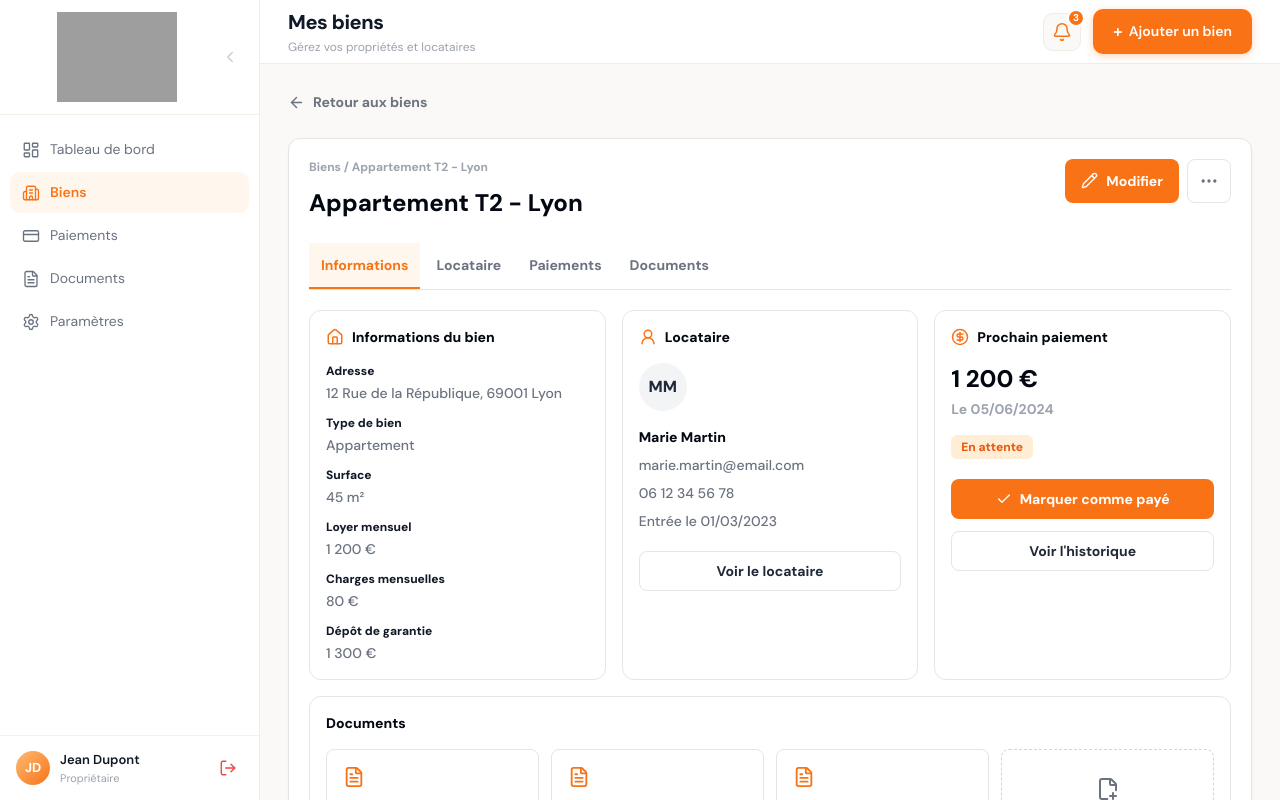
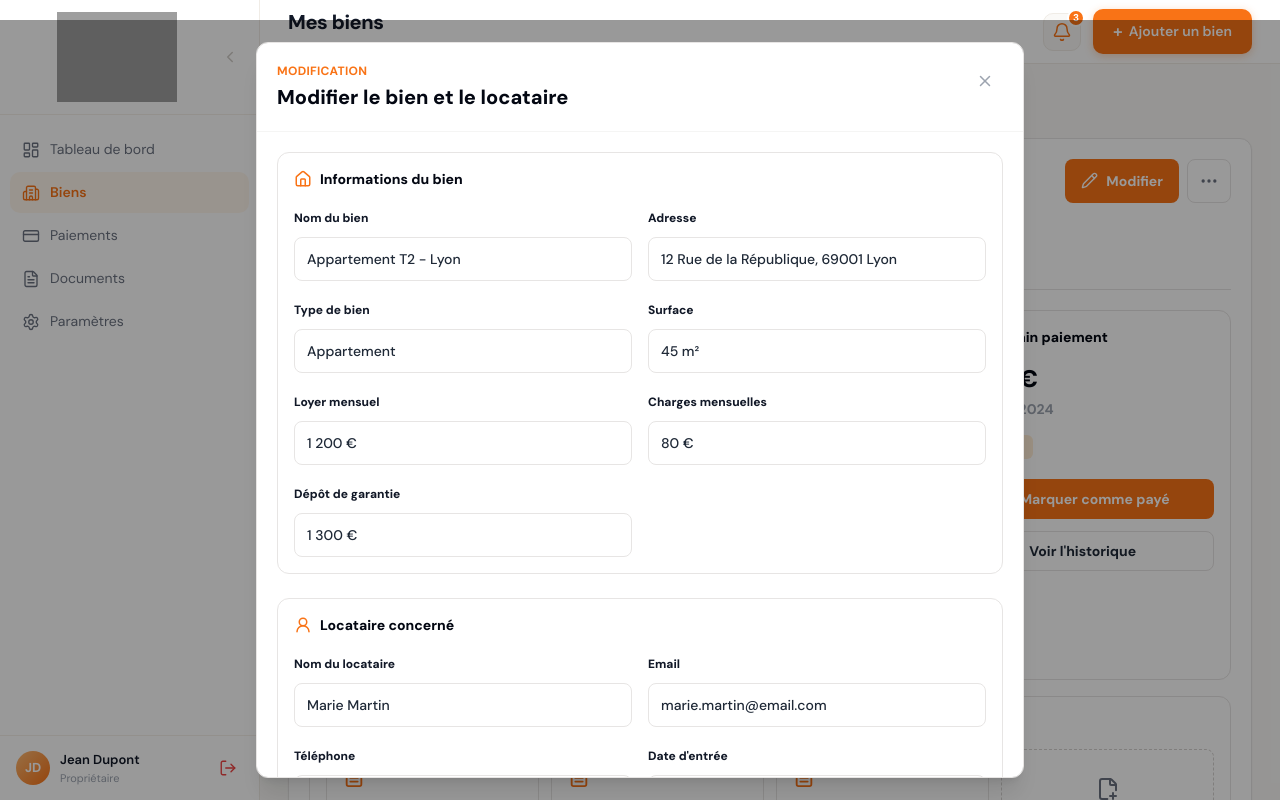
Before and after one commit to sidyjames/keylo, a React (Vite) app: page /biens/1 in a window 1280 px wide. Both pictures are taken after a click on the button "Modifier". Built offline with nearby package versions, Linux system fonts and the light colour scheme; grey boxes are pictures that could not be loaded.

Commit message:
Modification du bouton 'modifier le bien' qui ouvre un modal pour modifier les infs du bien et/ou du locataire

```diff
--- a/src/pages/BienDetail.jsx
+++ b/src/pages/BienDetail.jsx
@@ -15,7 +15,7 @@ import {
 } from "lucide-react";
 import { properties, statusStyles } from "../data/properties";
 
-// Onglets du panneau de détail.
+
 // Pour l'instant ils servent à montrer l'état actif, le contenu complet reste visible en dessous.
 const tabs = ["Informations", "Locataire", "Paiements", "Documents"];
 
@@ -27,10 +27,40 @@ export default function BienDetail() {
   const [activeTab, setActiveTab] = useState("Informations");
 
   // Cherche le bien correspondant à l'id de l'URL.
-  const selectedProperty = properties.find((property) => property.id === Number(bienId));
+  const baseProperty = properties.find((property) => property.id === Number(bienId));
+
+  // Version modifiée localement depuis le modal.
+  // null signifie que la fiche affiche encore le bien original de properties.js.
+  const [editedProperty, setEditedProperty] = useState(null);
+
+  // Contrôle l'ouverture du modal d'édition.
+  // false = modal fermé, true = formulaire visible par-dessus la page.
+  const [isEditModalOpen, setIsEditModalOpen] = useState(false);
+
+  // Bien réellement affiché.
+  // Si l'id de l'URL change, on ignore automatiquement une ancienne modification locale d'un autre bien.
+  const selectedProperty =
+    editedProperty?.id === baseProperty?.id ? editedProperty : baseProperty;
+
+  // Ouvre le modal de modification avec les informations actuelles du bien.
+  const openEditModal = () => {
+    setIsEditModalOpen(true);
+  };
+
+  // Ferme le modal sans appliquer les modifications saisies.
+  const closeEditModal = () => {
+    setIsEditModalOpen(false);
+  };
+
+  // Applique les champs modifiés depuis le modal.
+  // Pour l'instant, la sauvegarde reste locale à la page car le projet utilise des données temporaires.
+  const savePropertyChanges = (updatedProperty) => {
+    setEditedProperty(updatedProperty);
+    setIsEditModalOpen(false);
+  };
 
   // Si l'id ne correspond à aucun bien, on revient vers la liste.
-  if (!selectedProperty) {
+  if (!baseProperty || !selectedProperty) {
     return <Navigate to="/biens" replace />;
   }
 
@@ -59,6 +89,7 @@ export default function BienDetail() {
           <div className="flex gap-2">
             <button
               type="button"
+              onClick={openEditModal}
               className="inline-flex h-11 items-center justify-center gap-2 rounded-lg bg-orange-500 px-4 text-sm font-bold text-white transition hover:bg-orange-600"
             >
               <Pencil size={17} />
@@ -102,6 +133,16 @@ export default function BienDetail() {
         {/* Liste des documents liés au bien sélectionné. */}
         <DocumentsPanel selectedProperty={selectedProperty} />
       </section>
+
+      {/* Modal d'édition du bien et du locataire.
+          Il est monté seulement quand l'utilisateur clique sur le bouton Modifier. */}
+      {isEditModalOpen && (
+        <EditPropertyModal
+          property={selectedProperty}
+          onCancel={closeEditModal}
+          onSave={savePropertyChanges}
+        />
+      )}
     </div>
   );
 }
@@ -250,3 +291,187 @@ function DocumentsPanel({ selectedProperty }) {
     </section>
   );
 }
+
+// Modal de modification du bien et du locataire.
+// Il reçoit le bien actuel, préremplit tous les champs éditables, puis renvoie la version modifiée au parent.
+function EditPropertyModal({ property, onCancel, onSave }) {
+  // Etat local du formulaire.
+  // On copie le bien pour permettre à l'utilisateur d'annuler sans toucher aux informations déjà affichées.
+  const [formValues, setFormValues] = useState({
+    name: property.name,
+    address: property.address,
+    type: property.type,
+    surface: property.surface,
+    rent: property.rent,
+    charges: property.charges,
+    deposit: property.deposit,
+    tenant: property.tenant,
+    tenantEmail: property.tenantEmail,
+    tenantPhone: property.tenantPhone,
+    leaseStart: property.leaseStart,
+  });
+
+  // Description des champs du bien.
+  // Chaque objet pilote un input pour éviter de répéter le même JSX plusieurs fois.
+  const propertyFields = [
+    { name: "name", label: "Nom du bien", type: "text" },
+    { name: "address", label: "Adresse", type: "text" },
+    { name: "type", label: "Type de bien", type: "text" },
+    { name: "surface", label: "Surface", type: "text" },
+    { name: "rent", label: "Loyer mensuel", type: "text" },
+    { name: "charges", label: "Charges mensuelles", type: "text" },
+    { name: "deposit", label: "Dépôt de garantie", type: "text" },
+  ];
+
+  // Description des champs locataire.
+  // Le même composant de champ est réutilisé pour garder un formulaire homogène.
+  const tenantFields = [
+    { name: "tenant", label: "Nom du locataire", type: "text" },
+    { name: "tenantEmail", label: "Email", type: "email" },
+    { name: "tenantPhone", label: "Téléphone", type: "tel" },
+    { name: "leaseStart", label: "Date d'entrée", type: "text" },
+  ];
+
+  // Met à jour un seul champ du formulaire contrôlé.
+  // Le nom de l'input correspond à la clé dans formValues.
+  const updateField = (event) => {
+    const { name, value } = event.target;
+
+    setFormValues((currentValues) => ({
+      ...currentValues,
+      [name]: value,
+    }));
+  };
+
+  // Valide le formulaire et reconstruit le bien complet.
+  // Les champs non édités comme les documents, le statut et l'image sont conservés tels quels.
+  const submitForm = (event) => {
+    event.preventDefault();
+
+    const cleanedValues = Object.fromEntries(
+      Object.entries(formValues).map(([key, value]) => [key, value.trim()])
+    );
+
+    onSave({
+      ...property,
+      ...cleanedValues,
+    });
+  };
+
+  return (
+    <div
+      className="fixed inset-0 z-50 flex items-center justify-center bg-black/40 p-4"
+      role="presentation"
+    >
+      {/* role dialog + aria-modal indiquent aux technologies d'assistance qu'il s'agit d'une fenêtre modale. */}
+      <section
+        role="dialog"
+        aria-modal="true"
+        aria-labelledby="edit-property-title"
+        className="max-h-[92vh] w-full max-w-3xl overflow-y-auto rounded-xl border border-stone-200 bg-white shadow-xl"
+      >
+        <form onSubmit={submitForm}>
+          {/* En-tête du modal avec le titre et la fermeture sans sauvegarde. */}
+          <div className="flex items-start justify-between gap-4 border-b border-stone-100 p-5">
+            <div>
+              <p className="text-xs font-bold uppercase tracking-wide text-orange-500">
+                Modification
+              </p>
+              <h2 id="edit-property-title" className="mt-1 text-xl font-extrabold text-gray-950">
+                Modifier le bien et le locataire
+              </h2>
+            </div>
+
+            <button
+              type="button"
+              onClick={onCancel}
+              className="inline-flex h-9 w-9 flex-shrink-0 items-center justify-center rounded-full text-gray-400 transition hover:bg-stone-100 hover:text-gray-700"
+              aria-label="Fermer la modification"
+            >
+              <X size={18} />
+            </button>
+          </div>
+
+          <div className="space-y-6 p-5">
+            {/* Champs liés au bien affiché dans la carte Informations du bien. */}
+            <FormSection title="Informations du bien" icon={Home}>
+              {propertyFields.map((field) => (
+                <EditInput
+                  key={field.name}
+                  field={field}
+                  value={formValues[field.name]}
+                  onChange={updateField}
+                />
+              ))}
+            </FormSection>
+
+            {/* Champs liés au locataire affiché dans la carte Locataire. */}
+            <FormSection title="Locataire concerné" icon={UserRound}>
+              {tenantFields.map((field) => (
+                <EditInput
+                  key={field.name}
+                  field={field}
+                  value={formValues[field.name]}
+                  onChange={updateField}
+                />
+              ))}
+            </FormSection>
+          </div>
+
+          {/* Actions du formulaire : annuler ou enregistrer les informations saisies. */}
+          <div className="flex flex-col-reverse gap-3 border-t border-stone-100 p-5 sm:flex-row sm:justify-end">
+            <button
+              type="button"
+              onClick={onCancel}
+              className="inline-flex h-11 items-center justify-center rounded-lg border border-stone-200 px-4 text-sm font-bold text-gray-700 transition hover:border-stone-300 hover:bg-stone-50"
+            >
+              Annuler
+            </button>
+            <button
+              type="submit"
+              className="inline-flex h-11 items-center justify-center gap-2 rounded-lg bg-orange-500 px-4 text-sm font-bold text-white transition hover:bg-orange-600"
+            >
+              <Save size={17} />
+              Enregistrer
+            </button>
+          </div>
+        </form>
+      </section>
+    </div>
+  );
+}
+
+// Section visuelle du formulaire.
+// Elle groupe les champs par thème pour séparer clairement le bien du locataire.
+function FormSection({ title, icon, children }) {
+  // Renomme le composant icône en majuscule pour pouvoir le rendre comme un composant React.
+  const SectionIcon = icon;
+
+  return (
+    <section className="rounded-xl border border-stone-200 p-4">
+      <div className="mb-4 flex items-center gap-2">
+        <SectionIcon className="text-orange-500" size={18} />
+        <h3 className="text-sm font-extrabold text-gray-950">{title}</h3>
+      </div>
+
+      <div className="grid grid-cols-1 gap-4 md:grid-cols-2">{children}</div>
+    </section>
+  );
+}
+
+// Champ contrôlé réutilisable du modal.
+// La valeur vient de formValues et chaque frappe remonte vers updateField.
+function EditInput({ field, value, onChange }) {
+  return (
+    <label className="block">
+      <span className="text-xs font-extrabold text-gray-900">{field.label}</span>
+      <input
+        name={field.name}
+        type={field.type}
+        value={value}
+        onChange={onChange}
+        className="mt-2 h-11 w-full rounded-lg border border-stone-200 bg-white px-3 text-sm font-medium text-gray-800 outline-none transition placeholder:text-gray-400 focus:border-orange-300 focus:ring-4 focus:ring-orange-100"
+      />
+    </label>
+  );
+}
```
